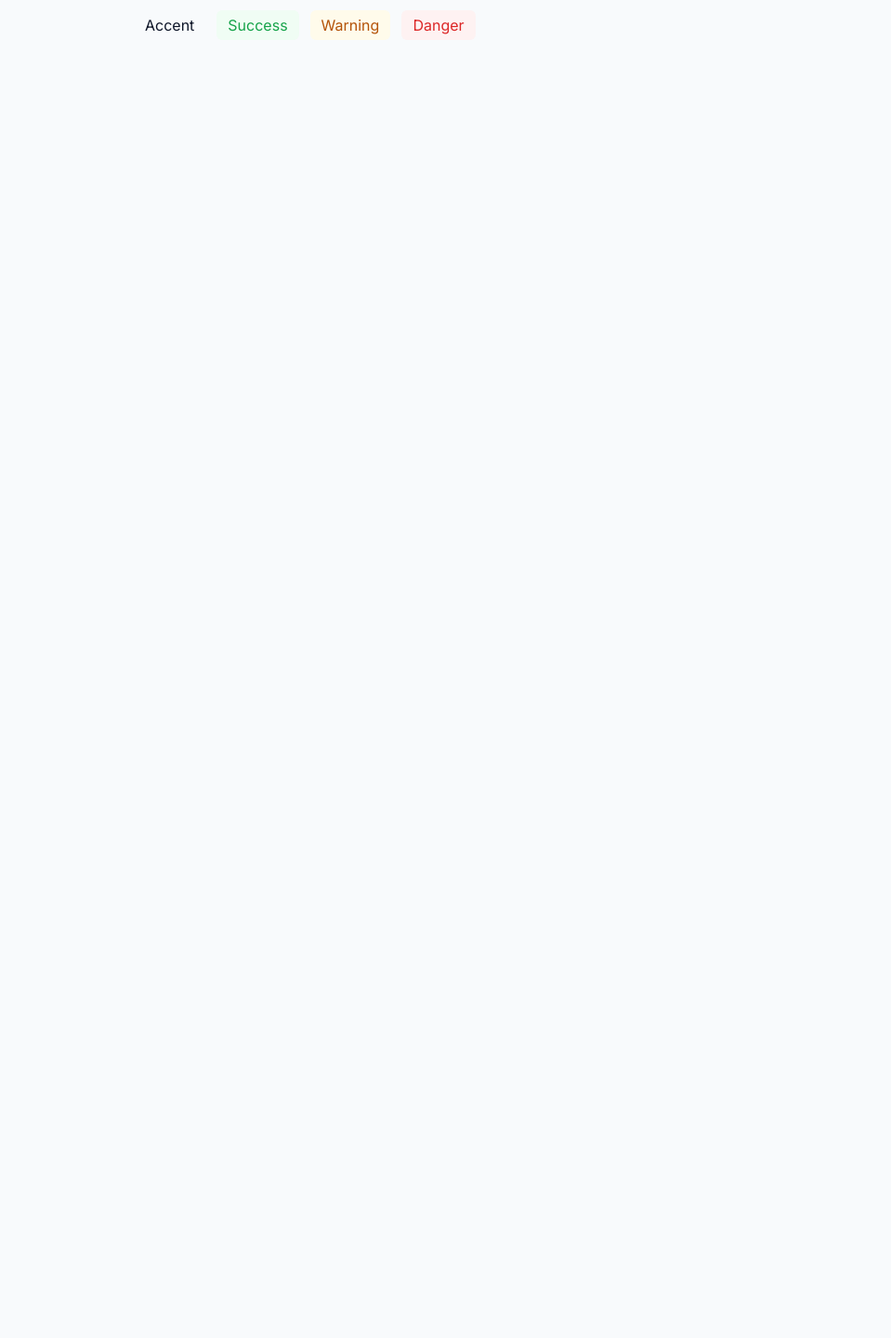
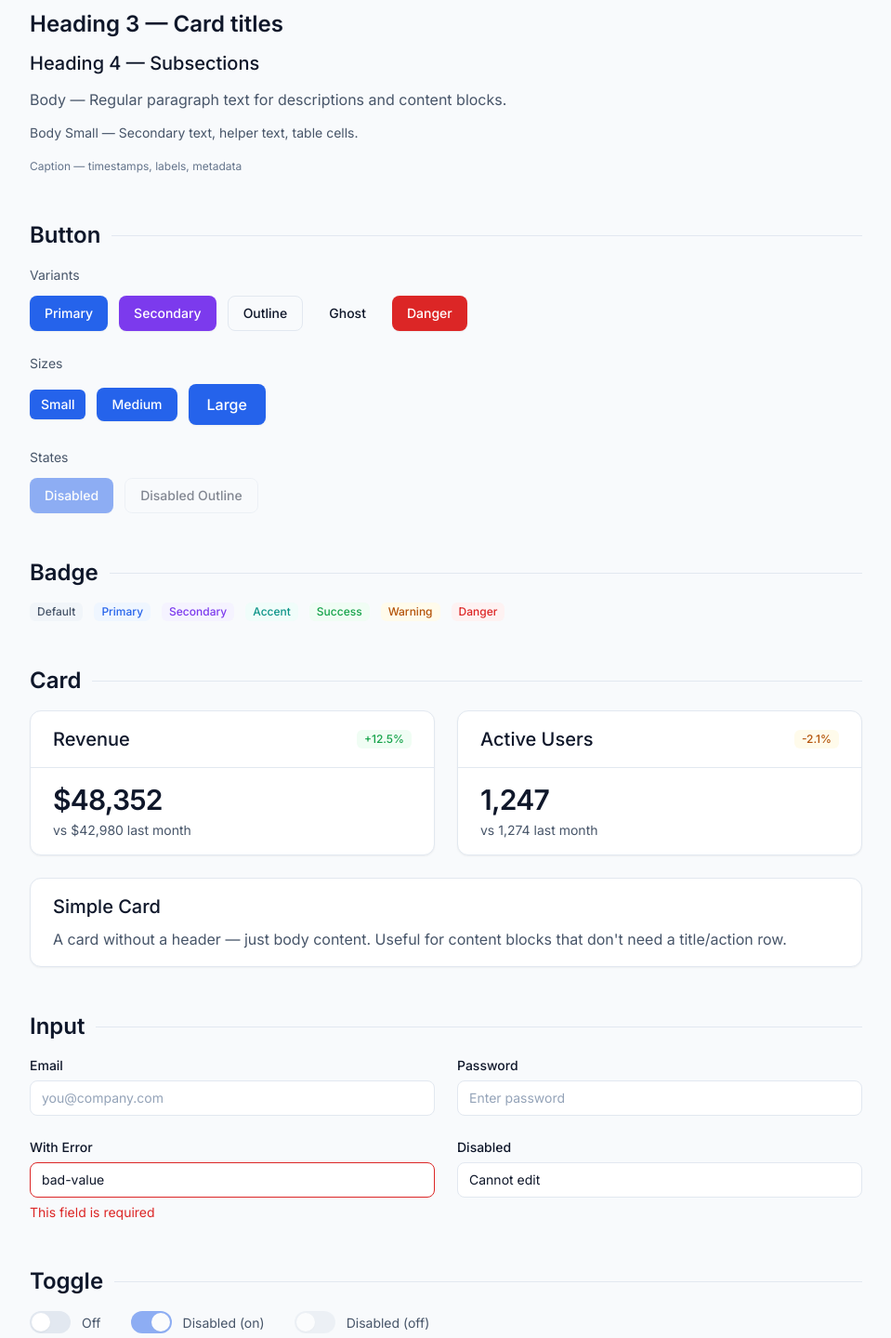
Before and after one commit to nholitsyn-hash/SaaSDashboard, a Next.js app: page / in a window 1280 px wide. Shown: the part 291-1730 px from the top of the page at 93% size, without its empty margins (160-1119 px from the left). Before the commit the page ends 800 px from the top, so only its background shows below. Built offline with nearby package versions, Linux system fonts and the light colour scheme.

Commit message:
show  components on UI

```diff
--- a/src/app/globals.css
+++ b/src/app/globals.css
@@ -54,6 +54,12 @@
   --color-secondary-subtle: var(--secondary-subtle);
   --color-secondary-text: var(--secondary-text);
 
+  /* --- Colors: accent --- */
+  --color-accent: var(--accent);
+  --color-accent-hover: var(--accent-hover);
+  --color-accent-subtle: var(--accent-subtle);
+  --color-accent-text: var(--accent-text);
+
   /* --- Colors: status --- */
   --color-success: var(--success);
   --color-success-hover: var(--success-hover);
--- a/src/app/page.tsx
+++ b/src/app/page.tsx
@@ -1,37 +1,240 @@
 "use client";
 
+import { useState } from "react";
 import { useThemeStore } from "@/shared/store/theme";
 import { useMounted } from "@/shared/hooks/useMounted";
+import {
+  Button,
+  Badge,
+  Card,
+  Input,
+  Toggle,
+  Typography,
+} from "@/shared/ui";
 
-export default function Home() {
+/**
+ * Component Showcase — temporary page to visually verify all shared/ui
+ * components and theme switching before moving to Phase 2.
+ * Will be replaced by the actual dashboard later.
+ */
+export default function ShowcasePage() {
   const { theme, toggleTheme } = useThemeStore();
   const mounted = useMounted();
+  const [inputValue, setInputValue] = useState("");
+  const [toggleState, setToggleState] = useState(false);
 
   return (
-    <main className="min-h-screen bg-bg-base p-8">
-      <div className="mx-auto max-w-2xl space-y-6">
-        <h1 className="text-3xl font-bold text-text-primary">
-          SaaS Dashboard — Token Test
-        </h1>
-        <p className="text-text-secondary">
-          Current theme: {mounted ? theme : "—"}
-        </p>
-        <button
-          onClick={toggleTheme}
-          className="rounded-lg bg-primary px-4 py-2 text-text-on-primary shadow-sm"
-        >
-          Toggle Theme
-        </button>
-        <div className="rounded-xl border border-border-default bg-bg-surface p-6 shadow-md">
-          <p className="text-text-primary">Surface card with border and shadow</p>
+    <main className="min-h-screen bg-bg-base px-4 py-10 transition-colors duration-300">
+      <div className="mx-auto max-w-4xl space-y-12">
+        {/* ── Header + Theme Toggle ── */}
+        <div className="flex items-center justify-between">
+          <div>
+            <Typography variant="h1">UI Component Showcase</Typography>
+            <Typography variant="body-sm" className="mt-1">
+              Theme: {mounted ? theme : "—"}
+            </Typography>
+          </div>
+          <div className="flex items-center gap-3">
+            <Typography variant="body-sm">
+              {mounted ? (theme === "light" ? "Light" : "Dark") : "—"}
+            </Typography>
+            <Toggle
+              checked={mounted ? theme === "dark" : false}
+              onClick={toggleTheme}
+              label="Toggle theme"
+            />
+          </div>
         </div>
-        <div className="flex gap-3">
-          <span className="rounded-md bg-accent-subtle px-3 py-1 text-accent-text">Accent</span>
-          <span className="rounded-md bg-success-subtle px-3 py-1 text-success-text">Success</span>
-          <span className="rounded-md bg-warning-subtle px-3 py-1 text-warning-text">Warning</span>
-          <span className="rounded-md bg-danger-subtle px-3 py-1 text-danger-text">Danger</span>
-        </div>
+
+        {/* ── Typography ── */}
+        <Section title="Typography">
+          <div className="space-y-3">
+            <Typography variant="h1">Heading 1 — Page titles</Typography>
+            <Typography variant="h2">Heading 2 — Section headers</Typography>
+            <Typography variant="h3">Heading 3 — Card titles</Typography>
+            <Typography variant="h4">Heading 4 — Subsections</Typography>
+            <Typography variant="body">
+              Body — Regular paragraph text for descriptions and content blocks.
+            </Typography>
+            <Typography variant="body-sm">
+              Body Small — Secondary text, helper text, table cells.
+            </Typography>
+            <Typography variant="caption">
+              Caption — timestamps, labels, metadata
+            </Typography>
+          </div>
+        </Section>
+
+        {/* ── Buttons ── */}
+        <Section title="Button">
+          <div className="space-y-6">
+            <div>
+              <Typography variant="body-sm" className="mb-3">
+                Variants
+              </Typography>
+              <div className="flex flex-wrap gap-3">
+                <Button variant="primary">Primary</Button>
+                <Button variant="secondary">Secondary</Button>
+                <Button variant="outline">Outline</Button>
+                <Button variant="ghost">Ghost</Button>
+                <Button variant="danger">Danger</Button>
+              </div>
+            </div>
+            <div>
+              <Typography variant="body-sm" className="mb-3">
+                Sizes
+              </Typography>
+              <div className="flex flex-wrap items-center gap-3">
+                <Button size="sm">Small</Button>
+                <Button size="md">Medium</Button>
+                <Button size="lg">Large</Button>
+              </div>
+            </div>
+            <div>
+              <Typography variant="body-sm" className="mb-3">
+                States
+              </Typography>
+              <div className="flex flex-wrap gap-3">
+                <Button disabled>Disabled</Button>
+                <Button variant="outline" disabled>
+                  Disabled Outline
+                </Button>
+              </div>
+            </div>
+          </div>
+        </Section>
+
+        {/* ── Badges ── */}
+        <Section title="Badge">
+          <div className="flex flex-wrap gap-3">
+            <Badge variant="default">Default</Badge>
+            <Badge variant="primary">Primary</Badge>
+            <Badge variant="secondary">Secondary</Badge>
+            <Badge variant="accent">Accent</Badge>
+            <Badge variant="success">Success</Badge>
+            <Badge variant="warning">Warning</Badge>
+            <Badge variant="danger">Danger</Badge>
+          </div>
+        </Section>
+
+        {/* ── Card ── */}
+        <Section title="Card">
+          <div className="grid gap-6 sm:grid-cols-2">
+            <Card>
+              <Card.Header>
+                <div className="flex items-center justify-between">
+                  <Typography variant="h4">Revenue</Typography>
+                  <Badge variant="success">+12.5%</Badge>
+                </div>
+              </Card.Header>
+              <Card.Body>
+                <Typography variant="h2">$48,352</Typography>
+                <Typography variant="body-sm" className="mt-1">
+                  vs $42,980 last month
+                </Typography>
+              </Card.Body>
+            </Card>
+
+            <Card>
+              <Card.Header>
+                <div className="flex items-center justify-between">
+                  <Typography variant="h4">Active Users</Typography>
+                  <Badge variant="warning">-2.1%</Badge>
+                </div>
+              </Card.Header>
+              <Card.Body>
+                <Typography variant="h2">1,247</Typography>
+                <Typography variant="body-sm" className="mt-1">
+                  vs 1,274 last month
+                </Typography>
+              </Card.Body>
+            </Card>
+
+            <Card className="sm:col-span-2">
+              <Card.Body>
+                <Typography variant="h4">Simple Card</Typography>
+                <Typography variant="body" className="mt-2">
+                  A card without a header — just body content. Useful for
+                  content blocks that don&apos;t need a title/action row.
+                </Typography>
+              </Card.Body>
+            </Card>
+          </div>
+        </Section>
+
+        {/* ── Input ── */}
+        <Section title="Input">
+          <div className="grid gap-6 sm:grid-cols-2">
+            <Input
+              label="Email"
+              placeholder="you@company.com"
+              value={inputValue}
+              onChange={(e) => setInputValue(e.target.value)}
+            />
+            <Input
+              label="Password"
+              type="password"
+              placeholder="Enter password"
+            />
+            <Input
+              label="With Error"
+              error="This field is required"
+              defaultValue="bad-value"
+            />
+            <Input
+              label="Disabled"
+              disabled
+              defaultValue="Cannot edit"
+            />
+          </div>
+        </Section>
+
+        {/* ── Toggle ── */}
+        <Section title="Toggle">
+          <div className="flex flex-wrap items-center gap-8">
+            <div className="flex items-center gap-3">
+              <Toggle
+                checked={toggleState}
+                onClick={() => setToggleState((prev) => !prev)}
+                label="Demo toggle"
+              />
+              <Typography variant="body-sm">
+                {toggleState ? "On" : "Off"}
+              </Typography>
+            </div>
+            <div className="flex items-center gap-3">
+              <Toggle checked disabled label="Disabled on" />
+              <Typography variant="body-sm">Disabled (on)</Typography>
+            </div>
+            <div className="flex items-center gap-3">
+              <Toggle disabled label="Disabled off" />
+              <Typography variant="body-sm">Disabled (off)</Typography>
+            </div>
+          </div>
+        </Section>
       </div>
     </main>
   );
 }
+
+/**
+ * Section wrapper — keeps showcase layout consistent.
+ * Local to this page, not a shared component.
+ */
+function Section({
+  title,
+  children,
+}: {
+  title: string;
+  children: React.ReactNode;
+}) {
+  return (
+    <section>
+      <div className="mb-4 flex items-center gap-3">
+        <Typography variant="h3">{title}</Typography>
+        <div className="h-px flex-1 bg-border-default" />
+      </div>
+      {children}
+    </section>
+  );
+}
--- a/src/shared/styles/tokens.css
+++ b/src/shared/styles/tokens.css
@@ -83,6 +83,16 @@
   --color-red-500: #ef4444;
   --color-red-600: #dc2626;
   --color-red-700: #b91c1c;
+
+  /* Teal — accent */
+  --color-teal-50: #f0fdfa;
+  --color-teal-100: #ccfbf1;
+  --color-teal-200: #99f6e4;
+  --color-teal-300: #5eead4;
+  --color-teal-400: #2dd4bf;
+  --color-teal-500: #14b8a6;
+  --color-teal-600: #0d9488;
+  --color-teal-700: #0f766e;
 }
 
 /* =============================================================================
@@ -130,6 +140,12 @@
   --secondary-hover: var(--color-violet-700);
   --secondary-subtle: var(--color-violet-50);
   --secondary-text: var(--color-violet-600);
+
+  /* --- Accent --- */
+  --accent: var(--color-teal-600);
+  --accent-hover: var(--color-teal-700);
+  --accent-subtle: var(--color-teal-50);
+  --accent-text: var(--color-teal-600);
 
   /* --- Status: success --- */
   --success: var(--color-green-600);
@@ -293,6 +309,12 @@
   );
   --secondary-text: var(--color-violet-400);
 
+  /* --- Accent --- */
+  --accent: var(--color-teal-500);
+  --accent-hover: var(--color-teal-400);
+  --accent-subtle: color-mix(in srgb, var(--color-teal-500) 15%, transparent);
+  --accent-text: var(--color-teal-400);
+
   /* --- Status: success --- */
   --success: var(--color-green-500);
   --success-hover: var(--color-green-400);
```
